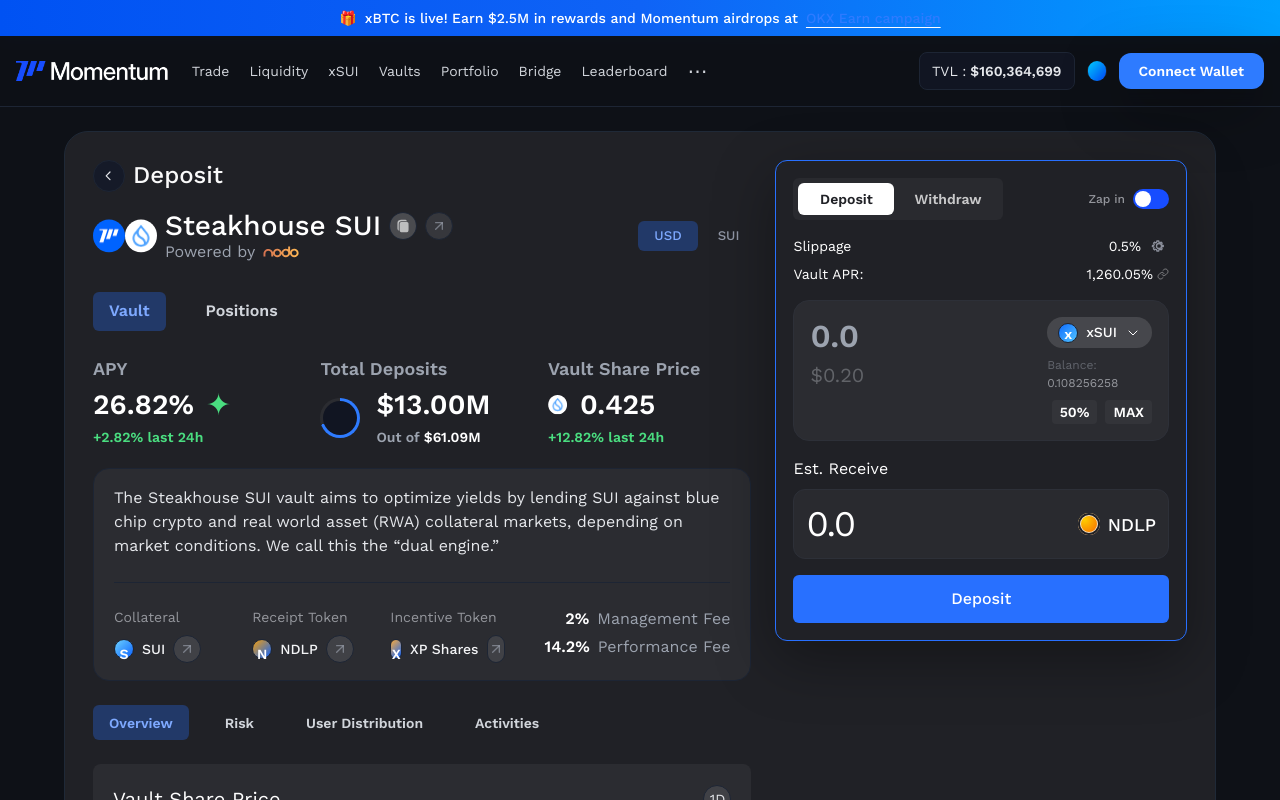
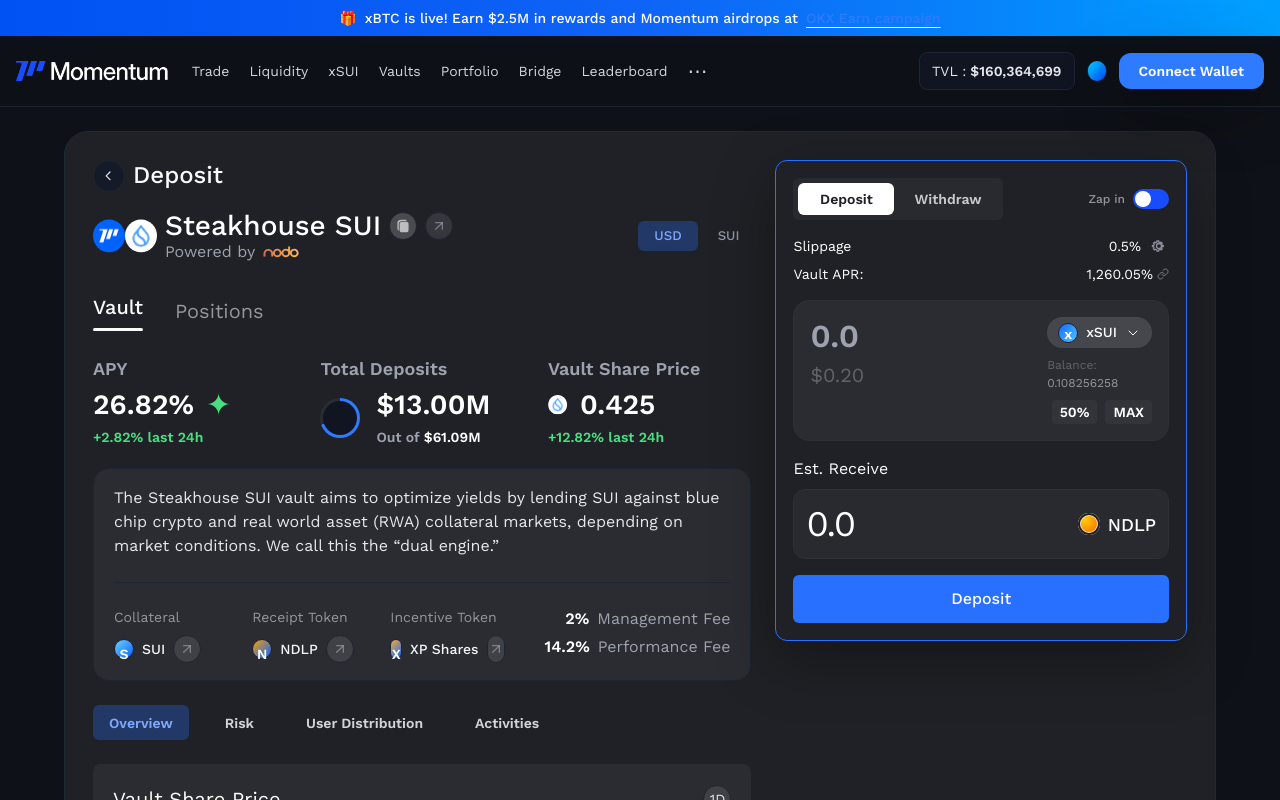
Before and after one commit to truthseeking2201/final-B2B-vault-detail-page, a React (Vite) app: page / in a window 1280 px wide. Shown: the top 800 px of the page. Built offline with nearby package versions, Linux system fonts and the light colour scheme.

Commit message:
Restyle Vault tabs

```diff
--- a/src/App.jsx
+++ b/src/App.jsx
@@ -208,12 +208,7 @@
           <div className="grid lg:grid-cols-[1.6fr,1fr] gap-6 items-start w-full">
             <div className="space-y-6">
               <VaultHeader currency={currency} setCurrency={setCurrency} />
-              <VaultTabs
-                mode={mode}
-                section={section}
-                onModeChange={setMode}
-                onSectionChange={setSection}
-              />
+              <VaultTabs mode={mode} setMode={setMode} />
               {mode === 'vault' ? (
                 <>
                   <VaultHero />
@@ -400,24 +395,43 @@
   )
 }
 
-function VaultTabs({ mode, section, onModeChange, onSectionChange }) {
-  return (
-    <div className="flex flex-col gap-3">
-      <div className="flex flex-wrap items-center gap-3 text-base font-semibold text-gray-300 sm:gap-6">
-        {['vault', 'positions'].map((item) => (
+function VaultTabs({ mode, setMode }) {
+  const tabs = [
+    { id: 'vault', label: 'Vault' },
+    { id: 'positions', label: 'Positions' },
+  ];
+
+  return (
+    <div className="flex items-center gap-8">
+      {tabs.map((tab) => {
+        const isActive = mode === tab.id
+
+        return (
           <button
-            key={item}
-            onClick={() => onModeChange(item)}
-            className={`flex flex-col items-center rounded-[6px] px-4 pt-[7.25px] pb-[7.77px] ${
-              mode === item
-                ? 'bg-[rgba(40,112,255,0.30)] text-[#7EA9FF]'
-                : 'text-gray-300 hover:text-white'
-            }`}
+            key={tab.id}
+            type="button"
+            onClick={() => setMode(tab.id)}
+            className="relative overflow-hidden text-ellipsis whitespace-nowrap"
+            style={{
+              fontFamily: 'Work Sans, system-ui, -apple-system, BlinkMacSystemFont, sans-serif',
+            }}
           >
-            {item === 'vault' ? 'Vault' : 'Positions'}
+            <span
+              className={
+                isActive
+                  ? 'text-[#FAFAFA] text-[20px] leading-[31.92px] font-medium'
+                  : 'text-[#94969C] text-[20px] leading-[31.92px] font-normal'
+              }
+            >
+              {tab.label}
+            </span>
+
+            {isActive && (
+              <span className="mt-1 block h-[3px] w-full rounded-full bg-[#FAFAFA]" />
+            )}
           </button>
-        ))}
-      </div>
+        )
+      })}
     </div>
   )
 }
```
